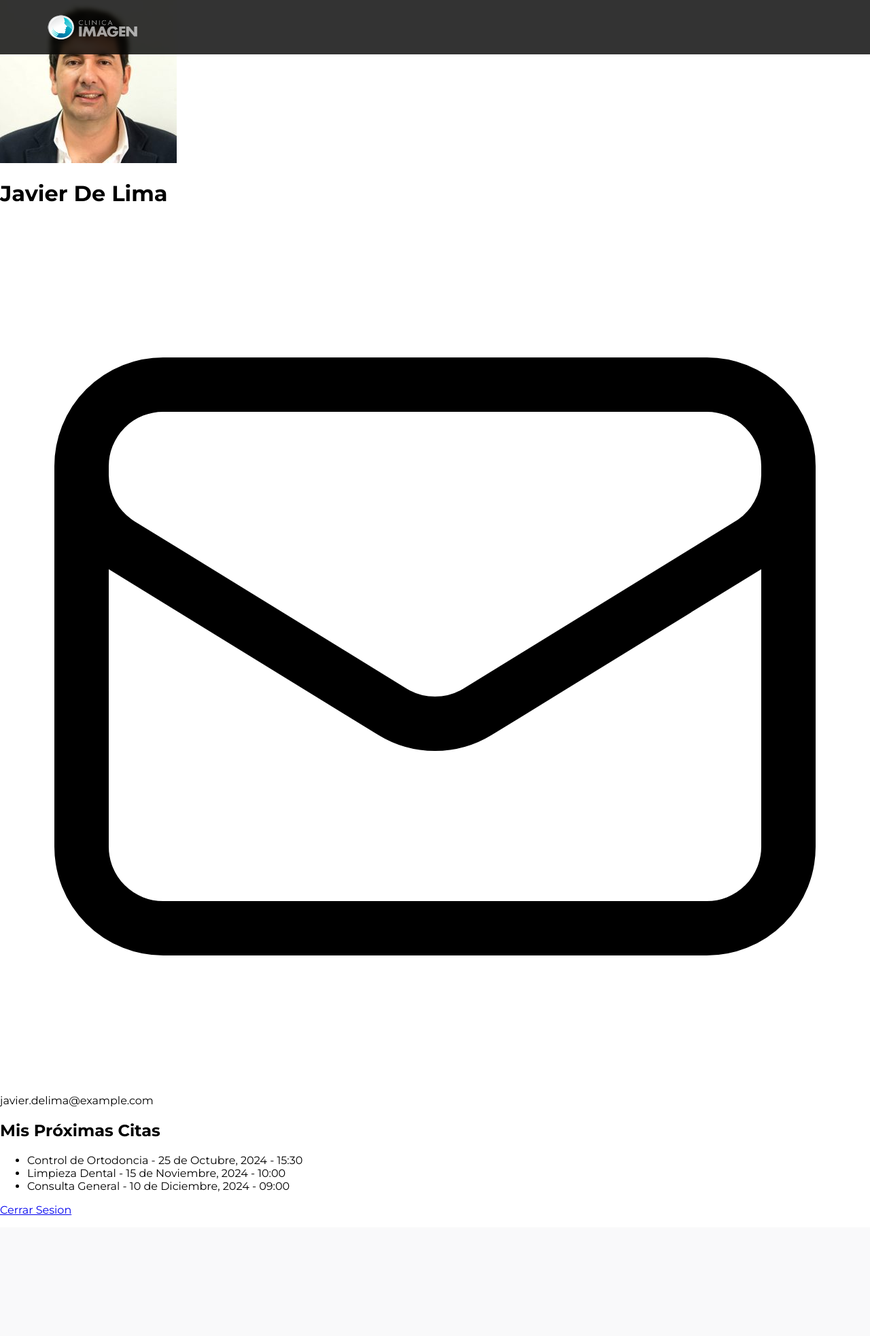
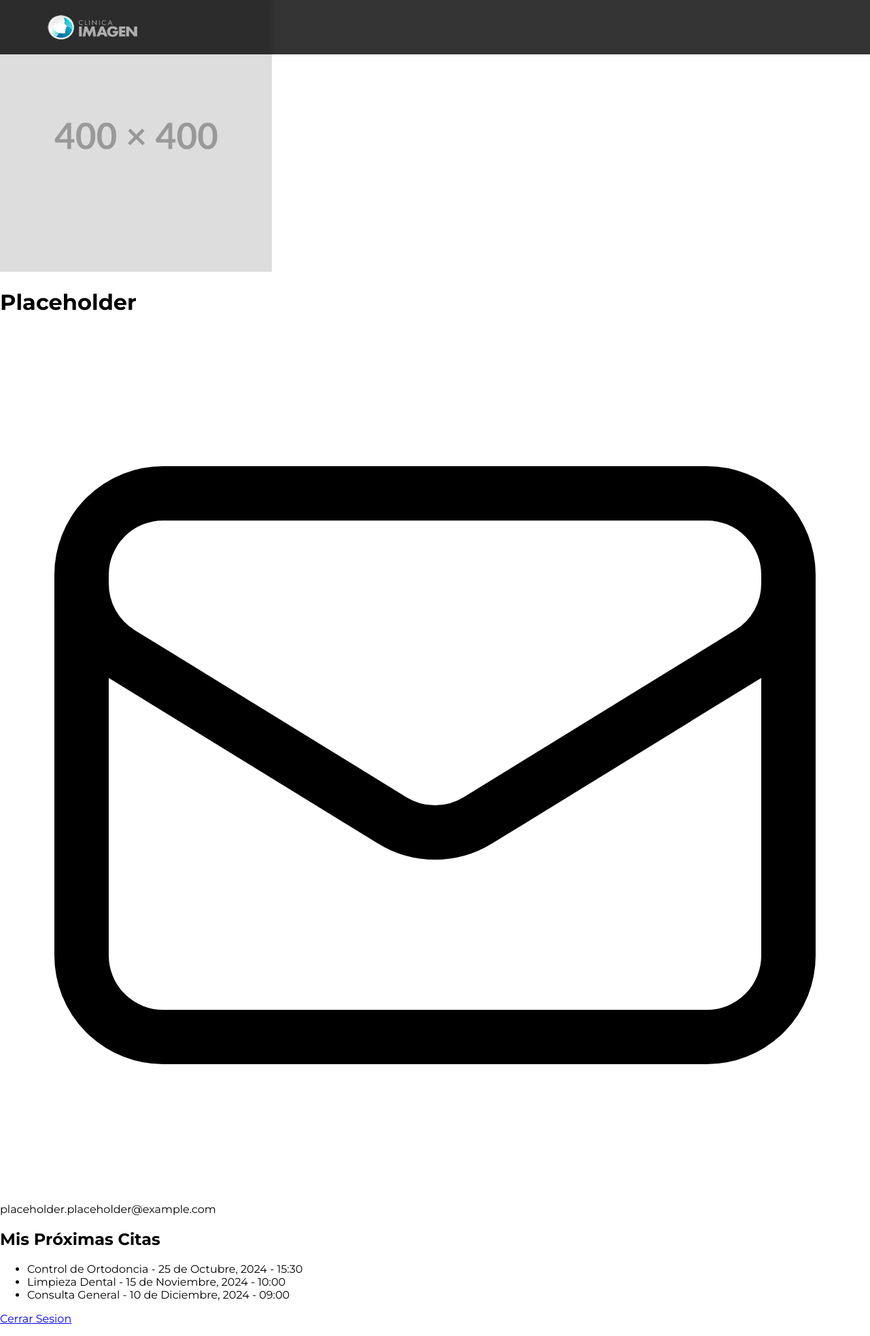
Before and after one commit to HydraSrl/Clinica-Imagen, a PHP site: template src/front/pages/perfil.php in a window 1280 px wide. Shown: the whole page at 68% size. Before the commit the page ends 1788 px from the top, so only its background shows below. Run offline with PHP 8.4, Linux system fonts and the light colour scheme; the template is opened without the code that fills it, so the values that code supplies are empty.

Commit message:
placeholder en perfil.php

```diff
--- a/src/front/pages/perfil.php
+++ b/src/front/pages/perfil.php
@@ -12,15 +12,15 @@
     <div class="profile-container">
         <div class="profile-card">
             <div class="profile-avatar">
-                <img src="img/Javier-De-Lima-260x240.jpg" alt="Avatar de usuario">
+                <img src="img/400.svg" alt="Avatar de usuario">
             </div>
             <div class="profile-info">
-                <h1 class="profile-name">Javier De Lima</h1>
+                <h1 class="profile-name">Placeholder</h1>
                 <div class="profile-contact">
                     <p><span class="icon"><svg xmlns="http://www.w3.org/2000/svg" fill="none" viewBox="0 0 24 24" stroke-width="1.5" stroke="currentColor" class="size-6">
                         <path stroke-linecap="round" stroke-linejoin="round" d="M21.75 6.75v10.5a2.25 2.25 0 0 1-2.25 2.25h-15a2.25 2.25 0 0 1-2.25-2.25V6.75m19.5 0A2.25 2.25 0 0 0 19.5 4.5h-15a2.25 2.25 0 0 0-2.25 2.25m19.5 0v.243a2.25 2.25 0 0 1-1.07 1.916l-7.5 4.615a2.25 2.25 0 0 1-2.36 0L3.32 8.91a2.25 2.25 0 0 1-1.07-1.916V6.75" />
                     </svg>
-                    </span> javier.delima@example.com</p>
+                    </span> placeholder.placeholder@example.com</p>
                 </div>
             </div>
         </div>
```
Also changed, not shown: src/front/img/400.svg (added).
